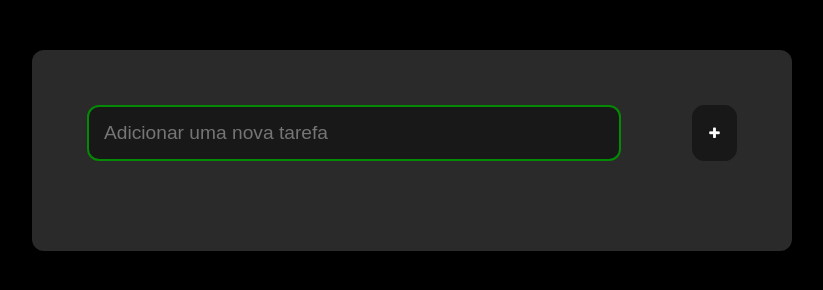
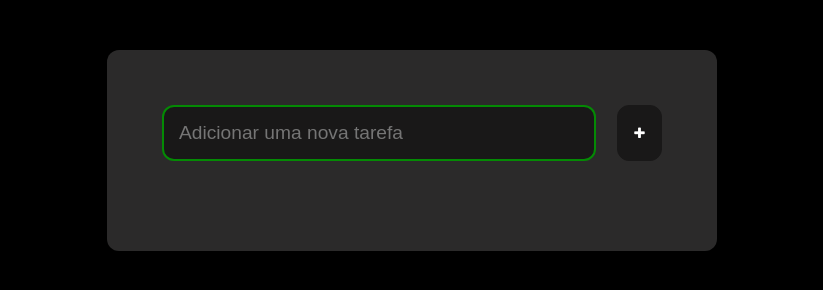
Before and after one commit to carlostkno/ToDoList, a plain HTML site: page index.html in a window 1280 px wide. Shown: the whole page, without its empty margins (228-1051 px from the left). Drawn offline with Linux system fonts and the light colour scheme.

Commit message:
Atualizado tamanho

```diff
--- a/css/style.css
+++ b/css/style.css
@@ -9,7 +9,7 @@ body {
 .conteudo {
     margin: 0 auto;
     width: 100%;
-    max-width: 650px;
+    max-width: 500px;
     margin-top: 50px;
     margin-bottom: 50px;
     background: #2b2a2a;
@@ -224,7 +224,7 @@ form {
 input.inputTarefa {
     border: 2px solid rgb(2, 75, 2);
     cursor: pointer;
-    width: 500px;
+    width: 400px;
 }
 
 input.inputTarefa:focus {
```
